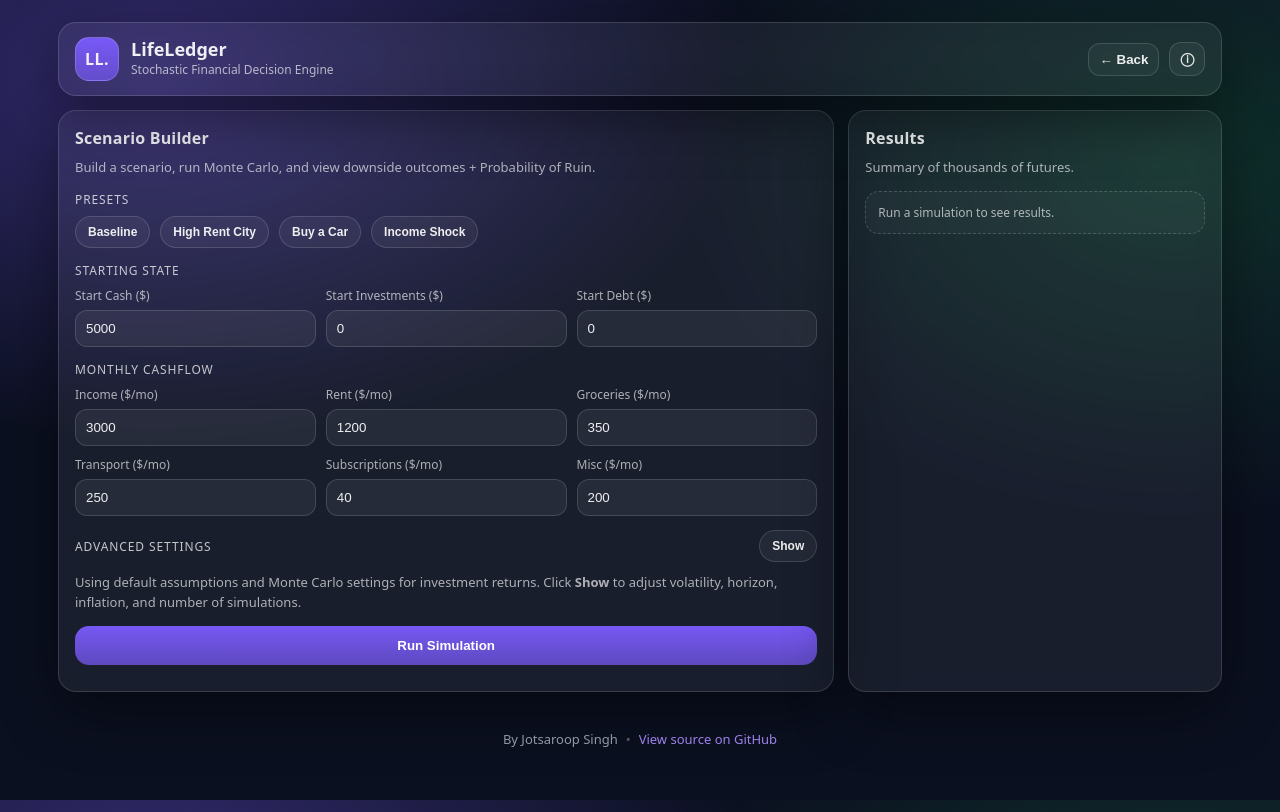
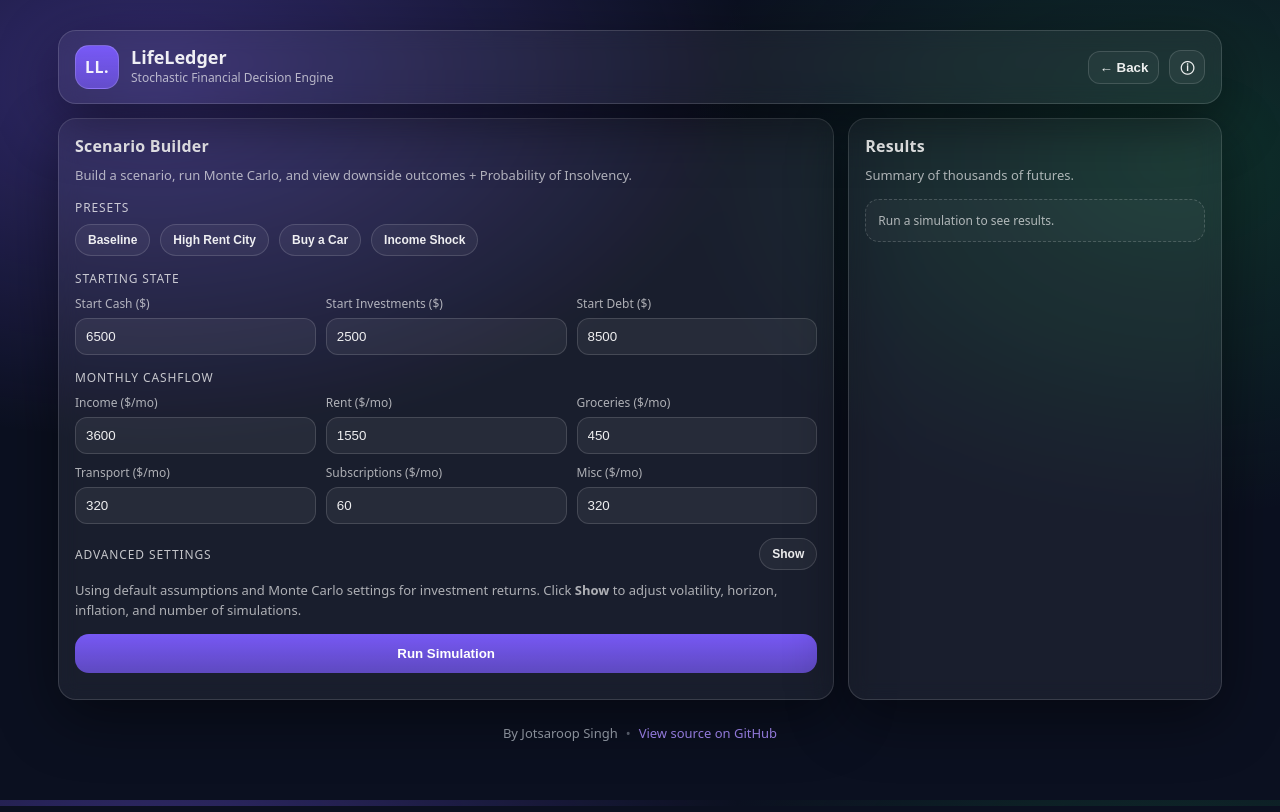
Before and after one commit to JotsaroopSinghh/LifeLedger, a React (Vite) app in the folder frontend/: page / in a window 1280 px wide. Both pictures are taken after a click on the button "Start Simulation". Built offline with nearby package versions, Linux system fonts and the light colour scheme.

Commit message:
frontend: final tweaks + deleted unsused values

```diff
--- a/frontend/src/App.jsx
+++ b/frontend/src/App.jsx
@@ -2,32 +2,34 @@ import { useMemo, useState } from "react";
 import "./styles.css";
 
 export default function App() {
-  const [view, setView] = useState("landing"); // landing | simulator
+  const [view, setView] = useState("landing");
   const [showInfo, setShowInfo] = useState(false);
 
   //Inputs
-  const [monthlyIncome, setMonthlyIncome] = useState(3000);
-  const [rent, setRent] = useState(1200);
-  const [groceries, setGroceries] = useState(350);
-  const [transport, setTransport] = useState(250);
-  const [subscriptions, setSubscriptions] = useState(40);
-  const [misc, setMisc] = useState(200);
+// Inputs (default = baseline)
+const [monthlyIncome, setMonthlyIncome] = useState(3600);
+const [rent, setRent] = useState(1550);
+const [groceries, setGroceries] = useState(450);
+const [transport, setTransport] = useState(320);
+const [subscriptions, setSubscriptions] = useState(60);
+const [misc, setMisc] = useState(320);
 
-  const [startCash, setStartCash] = useState(5000);
-  const [startInvestments, setStartInvestments] = useState(0);
-  const [startDebt, setStartDebt] = useState(0);
+const [startCash, setStartCash] = useState(6500);
+const [startInvestments, setStartInvestments] = useState(2500);
+const [startDebt, setStartDebt] = useState(8500);
 
-  const [years, setYears] = useState(30);
-  const [annualReturn, setAnnualReturn] = useState(0.06);
-  const [annualIncomeGrowth, setAnnualIncomeGrowth] = useState(0.03);
-  const [annualInflation, setAnnualInflation] = useState(0.02);
-  const [annualDebtInterest, setAnnualDebtInterest] = useState(0.05);
-  const [monthlyDebtPayment, setMonthlyDebtPayment] = useState(0);
-  const [investRate, setInvestRate] = useState(1.0);
+const [years, setYears] = useState(25);
+const [annualReturn, setAnnualReturn] = useState(0.06);
+const [annualIncomeGrowth, setAnnualIncomeGrowth] = useState(0.025);
+const [annualInflation, setAnnualInflation] = useState(0.025);
+const [annualDebtInterest, setAnnualDebtInterest] = useState(0.07);
+const [monthlyDebtPayment, setMonthlyDebtPayment] = useState(320);
+const [investRate, setInvestRate] = useState(0.45);
 
-  const [simulations, setSimulations] = useState(1000);
-  const [returnVolAnnual, setReturnVolAnnual] = useState(0.15);
-  const [seed, setSeed] = useState(42);
+const [simulations, setSimulations] = useState(4000);
+const [returnVolAnnual, setReturnVolAnnual] = useState(0.20);
+const [seed, setSeed] = useState(42);
+
 
   const [showAdvanced, setShowAdvanced] = useState(false);
 
@@ -128,24 +130,27 @@ export default function App() {
     setResult(null);
 
     if (name === "baseline") {
-      setStartCash(3000);
-      setStartInvestments(0);
-      setStartDebt(4000);
-      setMonthlyIncome(2800);
-      setRent(1300);
-      setGroceries(400);
-      setTransport(300);
+      setMonthlyIncome(3600);
+      setRent(1550);
+      setGroceries(450);
+      setTransport(320);
       setSubscriptions(60);
-      setMisc(250);
-      setYears(30);
+      setMisc(320);
+
+      setStartCash(6500);
+      setStartInvestments(2500);
+      setStartDebt(8500);
+
+      setYears(25);
       setAnnualReturn(0.06);
       setAnnualIncomeGrowth(0.025);
       setAnnualInflation(0.025);
-      setAnnualDebtInterest(0.06);
-      setMonthlyDebtPayment(150);
-      setInvestRate(0.7);
-      setSimulations(2000);
-      setReturnVolAnnual(0.18);
+      setAnnualDebtInterest(0.07);
+      setMonthlyDebtPayment(320);
+      setInvestRate(0.45);
+
+      setSimulations(4000);
+      setReturnVolAnnual(0.2);
       setSeed(42);
       return;
     }
@@ -153,24 +158,27 @@ export default function App() {
 
 
     if (name === "high_rent") {
+      applyPreset("baseline");
       setRent(1900);
-      applyPreset("baseline");
       return;
     }
 
+
     if (name === "car_payment") {
       applyPreset("baseline");
+      setStartDebt(16000);
+      setMonthlyDebtPayment(450);
       setTransport(450);
-      setStartDebt(12000);        // car loan principal
-      setMonthlyDebtPayment(300); // payment
-      setMisc(300);               // extra maintenance/insurance buffer
+      setMisc(380);
       return;
+
     }
 
     if (name === "income_shock") {
       applyPreset("baseline");
-      setMonthlyIncome(2400);
+      setMonthlyIncome(3000);
       return;
+
     }
 
   }
@@ -319,7 +327,7 @@ function Landing({ onEnter }) {
                 • Adds randomness to investment returns (Monte Carlo).
               </p>
               <p className="panelLine">
-                • Outputs a risk metric: <b>Probability of Ruin</b>.
+                • Outputs a risk metric: <b>Probability of Insolvency</b>.
               </p>
             </div>
 
@@ -345,7 +353,7 @@ function Landing({ onEnter }) {
             <div className="panelBody mono">
               <div className="specRow">
                 <span className="specKey">Primary metric</span>
-                <span className="specVal">P(ruin)</span>
+                <span className="specVal">P(insolvency)</span>
               </div>
               <div className="specRow">
                 <span className="specKey">Summary stats</span>
@@ -397,7 +405,7 @@ function Simulator(props) {
       <section className="card">
         <h2 className="h2">Scenario Builder</h2>
         <p className="muted">
-          Build a scenario, run Monte Carlo, and view downside outcomes + Probability of Ruin.
+        Build a scenario, run Monte Carlo, and view downside outcomes + Probability of Insolvency.
         </p>
 
         <div className="sectionTitle">Presets</div>
@@ -489,12 +497,12 @@ function Simulator(props) {
         {result ? (
           <div className="resultsGrid">
             <div className="resultCard danger">
-              <div className="resultLabel">Probability of Ruin</div>
+              <div className="resultLabel">Probability of Insolvency</div>
               <div className="resultValue">
                 {(result.probability_of_ruin * 100).toFixed(1)}%
               </div>
               <div className="resultHint">
-              Chance net worth drops below $0 after the simulation starts
+              Chance you can't cover expenses or required debt payments (even after liquidating investments)
               </div>
             </div>
 
@@ -564,16 +572,14 @@ function InfoModal({ onClose }) {
           </div>
 
           <div className="modalSection">
-            <div className="modalH">Probability of Ruin</div>
+            <div className="modalH">Probability of Insolvency</div>
             <div className="muted">
-            <div className="modalH">Probability of Ruin</div>
-            <div className="muted">
-              We run N simulated futures. A path is counted as “ruined” if net worth drops below $0
-              after the simulation begins (we don’t count starting in debt as immediate ruin).
-              Probability of Ruin = ruined_paths / total_paths.
-            </div>
+              We run N simulated futures. A path is counted as insolvent if it cannot cover monthly
+              expenses or make the required debt payment, even after liquidating investments.
+              Probability of Insolvency = insolvent_paths / total_paths.
             </div>
           </div>
+
 
           <div className="modalSection">
             <div className="modalH">Percentiles (p10 / median / p90)</div>
@@ -585,7 +591,7 @@ function InfoModal({ onClose }) {
           <div className="modalSection">
             <div className="modalH">Why this is useful</div>
             <div className="muted">
-              It compares decisions by risk, not just average return. For example: “How much does buying a car increase ruin risk?”
+              It compares decisions by risk, not just average return. For example: “How much does buying a car increase insolvency risk?”
             </div>
           </div>
         </div>
--- a/frontend/src/styles.css
+++ b/frontend/src/styles.css
@@ -23,7 +23,7 @@ body{
   color:var(--text);
 }
 
-.page{max-width:1200px;margin:0 auto;padding:22px 18px 40px}
+.page{max-width:1200px;margin:0 auto;padding:30px 18px 40px}
 .topbar{
   display:flex;align-items:center;justify-content:space-between;gap:12px;
   padding:14px 16px;border:1px solid var(--border);border-radius:18px;
@@ -268,118 +268,6 @@ body{
   text-transform: uppercase;
 }
 
-/* Landing */
-.landing{margin-top:14px}
-.hero{
-  display:grid;
-  grid-template-columns: 1.1fr 0.9fr;
-  gap:14px;
-  align-items:stretch;
-}
-@media (max-width: 980px){
-  .hero{grid-template-columns: 1fr}
-}
-
-.heroLeft, .heroRight{
-  border:1px solid var(--border);
-  background:var(--panel);
-  border-radius:18px;
-  padding:18px;
-  box-shadow:var(--shadow);
-  backdrop-filter: blur(10px);
-}
-
-.pill{
-  display:inline-block;
-  font-size:12px;
-  padding:6px 10px;
-  border-radius:999px;
-  border:1px solid rgba(255,255,255,0.14);
-  background:rgba(255,255,255,0.04);
-  color:rgba(255,255,255,0.80);
-  margin-bottom: 10px;
-}
-
-.h1{
-  font-size:34px;
-  line-height:1.12;
-  margin:0 0 10px;
-  letter-spacing:-0.6px;
-}
-.accentText{ color: rgba(124,92,255,0.95); }
-.heroP{ font-size: 14px; margin-bottom: 14px; }
-
-.heroButtons{display:flex; gap:10px; flex-wrap:wrap; margin-bottom: 14px;}
-
-.miniStats{
-  display:grid;
-  grid-template-columns: repeat(3, minmax(0, 1fr));
-  gap:10px;
-}
-@media (max-width: 560px){
-  .miniStats{grid-template-columns: 1fr}
-}
-.miniCard{
-  border:1px solid rgba(255,255,255,0.12);
-  background: rgba(255,255,255,0.04);
-  border-radius:16px;
-  padding:12px;
-}
-.miniLabel{font-size:12px;color:var(--muted);margin-bottom:6px}
-.miniValue{font-size:13px;font-weight:900}
-
-.mockCard{
-  border:1px solid rgba(255,255,255,0.14);
-  background: rgba(255,255,255,0.05);
-  border-radius:18px;
-  padding:16px;
-}
-.mockTitle{font-weight:900;margin-bottom:10px}
-.mockRow{display:flex;justify-content:space-between;align-items:baseline;margin-bottom:12px}
-.mockKey{color:var(--muted);font-size:12px}
-.mockBig{font-size:28px;font-weight:950}
-.mockGrid{
-  display:grid;
-  grid-template-columns: repeat(3, minmax(0, 1fr));
-  gap:10px;
-}
-@media (max-width: 560px){
-  .mockGrid{grid-template-columns: 1fr}
-}
-.mockStat{
-  border:1px solid rgba(255,255,255,0.12);
-  background: rgba(0,0,0,0.25);
-  border-radius:16px;
-  padding:12px;
-}
-.mockVal{font-size:16px;font-weight:950}
-.mockHint{margin-top:10px;color:var(--muted);font-size:12px}
-
-.features{margin-top:14px}
-.featureGrid{
-  display:grid;
-  grid-template-columns: repeat(3, minmax(0, 1fr));
-  gap:12px;
-  margin-top:10px;
-}
-@media (max-width: 980px){
-  .featureGrid{grid-template-columns: 1fr}
-}
-.featureCard{
-  border:1px solid rgba(255,255,255,0.14);
-  background: rgba(255,255,255,0.04);
-  border-radius:18px;
-  padding:14px;
-}
-.featureTitle{font-weight:950;margin-bottom:8px}
-
-.footer{
-  margin-top:14px;
-  color:var(--muted);
-  font-size:12px;
-  text-align:center;
-}
-
 /* Modal */
 .modalOverlay{
   position: fixed;
@@ -594,3 +482,18 @@ body{
 .footerSep {
   opacity: 0.5;
 }
+
+input[type="number"]::-webkit-outer-spin-button,
+input[type="number"]::-webkit-inner-spin-button {
+  -webkit-appearance: none;
+  margin: 0;
+}
+input[type="number"] {
+  -moz-appearance: textfield;
+}
+
+button:focus-visible, a:focus-visible {
+  outline: 3px solid rgba(124,92,255,0.45);
+  outline-offset: 2px;
+  border-radius: 14px;
+}
```
